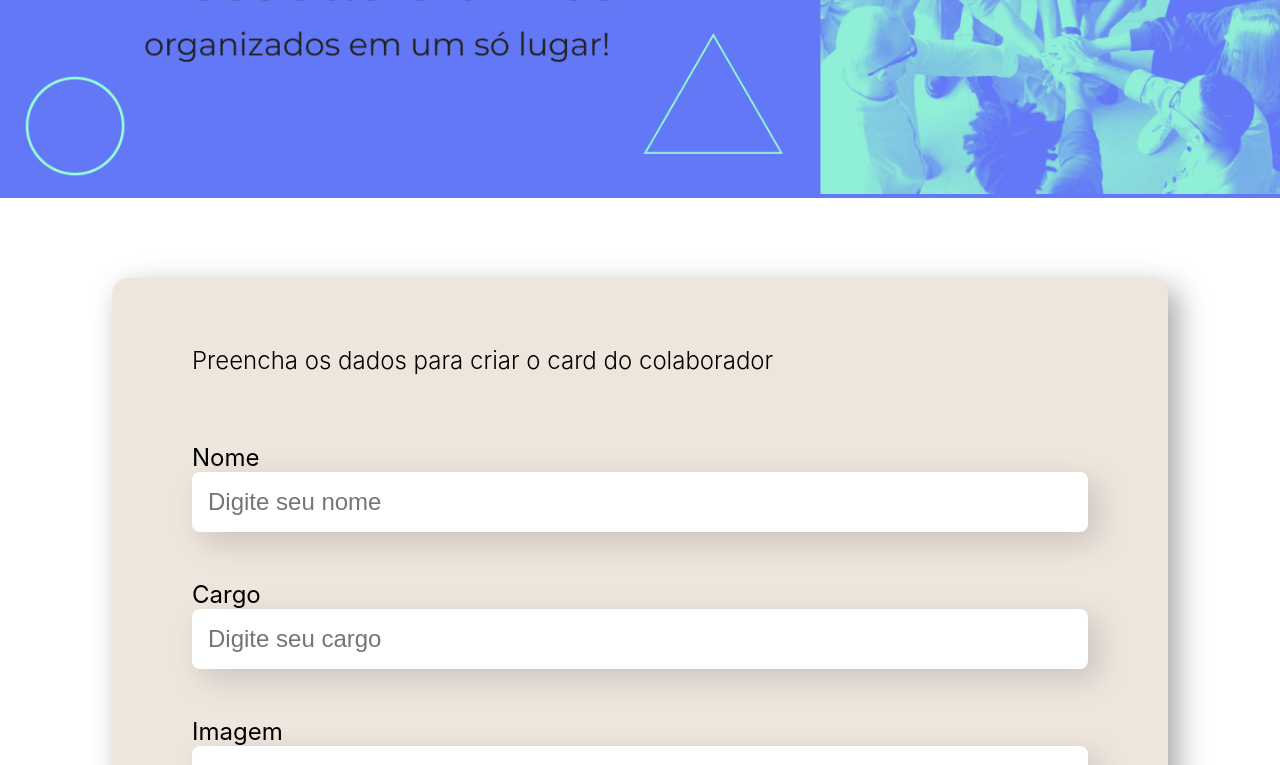
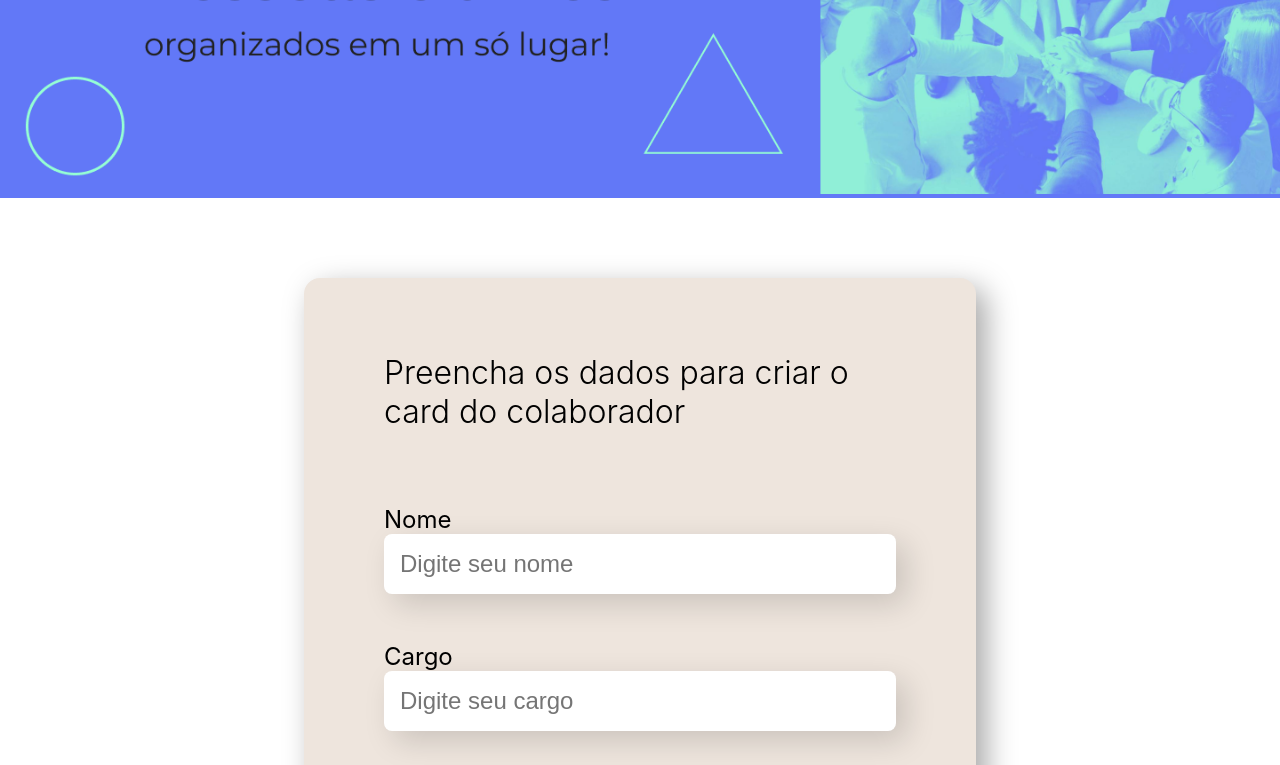
Before and after one commit to GabrielPPM/React-desenvolvendo-com-JavaScript, a React (Create React App) app in the folder organo/: page / in a window 1280 px wide. Shown: the part 300-1065 px from the top of the page. Built offline with nearby package versions, Linux system fonts and the light colour scheme.

Commit message:
formulário ajustado.

```diff
--- a/organo/src/componentes/Fomulario/Formulario.css
+++ b/organo/src/componentes/Fomulario/Formulario.css
@@ -4,7 +4,7 @@
     justify-self: center;
     justify-content: center;
     gap: 3rem;
-    width: 70vw;
+    width: 40vw;
     margin: 5rem 0;
     border-radius: 1rem;
     background-color: rgb(238, 229, 221);
@@ -13,5 +13,9 @@
 }
 
 .formulario h1{
+    display: flex;
+    width: 100%;
+    justify-content: center;
+    font-size: xx-large;
     font-weight: 300;
 }
```
